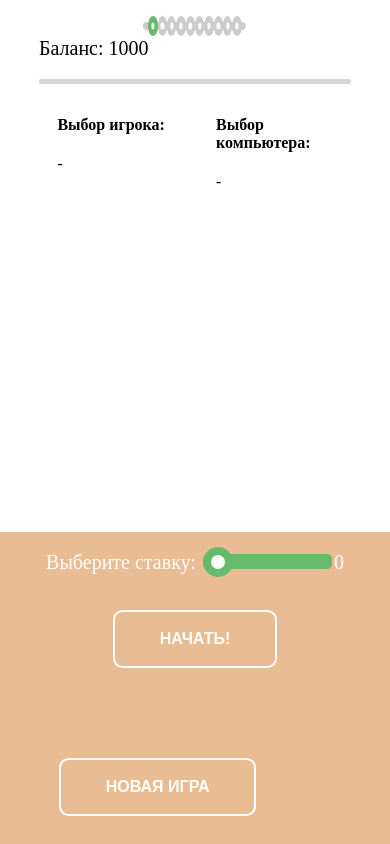
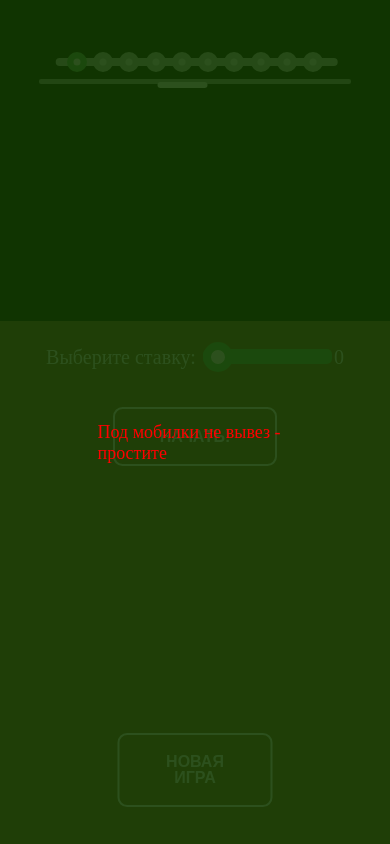
Before and after one commit to doctored11/rock-paper-scissors, a React app in the folder React__RSP/: page / in a window 390 px wide. Built offline with nearby package versions, Linux system fonts and the light colour scheme.

Commit message:
styles for PCs

```diff
--- /dev/null
+++ b/React__RSP/src/media.css
@@ -0,0 +1,126 @@
+@media (max-width: 1750px) {
+    /* это прикол  */
+  .frame {
+    padding: 0 5%;
+  }
+  .level-bar {
+    width: 40%;
+  }
+
+  .select-zone {
+    padding-top: 3vh;
+  }
+}
+@media (max-width: 1420px) {
+  .frame {
+    padding: 0 3%;
+  }
+  .level-bar {
+    width: 70%;
+  }
+  .level-bar::after {
+    content: "";
+
+    transform: translateX(-4%);
+  }
+  .game-stage {
+    padding-top: 5vh;
+  }
+  .game-info {
+    position: fixed;
+    top: 1vh;
+    left: 50%;
+    transform: translateX(-50%);
+  }
+  .select-zone {
+    padding-top: 3vh;
+  }
+  .game-result-block {
+    background-color: white;
+
+    display: flex;
+    height: inherit;
+    padding: 3px 8px;
+    border-radius: 15px;
+    z-index: 18;
+  }
+  .result-field {
+    max-width: inherit;
+  }
+}
+
+@media (max-width: 1080px) {
+  .game-zone {
+    height: 30vh;
+  }
+  .select-zone {
+    height: 100%;
+  }
+  .select-block {
+    display: grid;
+    grid-template-columns: repeat(3, minmax(100px, 1fr));
+    gap: 3%;
+    justify-content: center;
+    align-items: center;
+    align-content: center;
+    justify-items: stretch;
+  }
+  .btn--choice {
+    margin: 0;
+  }
+  .active-stats{
+    margin-bottom: 5vh;
+  }
+  .result {
+    position: fixed;
+    left: 50%;
+    bottom: 2%;
+    transform: translateX(-50%);
+  }
+  .bottom-container {
+    display: flex;
+    flex-direction: column;
+    align-content: center;
+    justify-content: center;
+    align-items: center;
+  }
+}
+
+@media (max-width: 780px) {
+    .game-zone {
+        height: 20vh;
+      }
+      .bottom-container {
+        display: flex;
+        flex-direction: column;
+        align-content: center;
+        justify-content: flex-end;
+        align-items: center;
+        height: 50%;
+    }
+}
+@media (max-width: 540px) {
+    body{
+        background-color: black;
+
+    }
+    body::after{
+        content: 'Под мобилки не вывез - простите';
+        color: red;
+        font-size: large;
+        position: fixed;
+        top: 50%;
+        left: 50%;
+        transform: translate(-50%);
+        z-index: 99;
+    }
+    body::before{
+        content: '';
+        background-color: rgba(18, 59, 2, 0.89);
+        font-size: large;
+        position: fixed;
+        width: 100vw;
+        height: 100vh;
+        z-index: 77;
+    }
+}
--- a/React__RSP/src/scr.jsx
+++ b/React__RSP/src/scr.jsx
@@ -5,6 +5,7 @@ import Slider from "./Slider.jsx";
 import LevelBar from "./LevelBar.jsx";
 
 import "./index.css";
+import "./media.css";
 //
 
 // import { Gameinfo } from "./GameInfo.jsx";
@@ -169,8 +170,32 @@ export function GameField() {
   }, []);
   useEffect(() => {
     localStorage.setItem("mainBalance", mainBalance.toFixed(3));
+  }, [mainBalance]);
+  useEffect(() => {
+    if (mainBalance < 5 && betAmount < 1) {
+      setTimerSeconds(45);
+    }
+  }, [mainBalance, betAmount]);
 
-  }, [mainBalance]);
+  const [timerSeconds, setTimerSeconds] = useState(null);
+  const getRandomCoins = () =>
+    (Math.floor(Math.random() * (50 - 0.5)) + 0.5) * 100;
+
+  useEffect(() => {
+    let timer;
+    const bonusCoins = getRandomCoins();
+
+    if (timerSeconds !== null && timerSeconds > 0) {
+      timer = setTimeout(() => {
+        setTimerSeconds((prevSeconds) => prevSeconds - 1);
+      }, 1000);
+    } else if (timerSeconds === 0) {
+      setMainBalance((prevBalance) => prevBalance + bonusCoins);
+      setTimerSeconds(null);
+    }
+
+    return () => clearTimeout(timer);
+  }, [timerSeconds, mainBalance]);
 
   function calculateResult(playerValue, computerValue) {
     console.log(playerValue, computerValue);
@@ -186,17 +211,25 @@ export function GameField() {
   //   return `${Date.now()}-${Math.random()}`;
   // }
 
+  const showBalance = timerSeconds === null || timerSeconds <= 0;
+
   return (
     <div className="main-field">
       <header className="game-stage">
         <div className="frame">
           <div className="game-info">
-            <p></p>
-            <div className="balance">
-              <p>Баланс: {parseFloat(mainBalance.toFixed(3))}</p>
-            </div>
+            {timerSeconds !== null && timerSeconds > 0 && (
+              <div className="timer">
+                <p> Немного деняг через: {timerSeconds} </p>
+              </div>
+            )}
+
+            {showBalance && (
+              <div className="balance">
+                <p>Баланс: {parseFloat(mainBalance.toFixed(3))}</p>
+              </div>
+            )}
           </div>
-
           <div className="game-stage__status">
             <LevelBar
               currentLevel={currentLevel}
@@ -287,7 +320,8 @@ export function GameField() {
       </ul>
       {
         <div className={`result ${animateWinner ? "animate" : ""}`}>
-          <button className="btn"
+          <button
+            className="btn"
             onClick={() => {
               result !== "Проигрыш" ? handleTakeWin() : resetGame();
             }}
```
Also changed, not shown: 6 other files (tests, documents, lock files or other folders).
